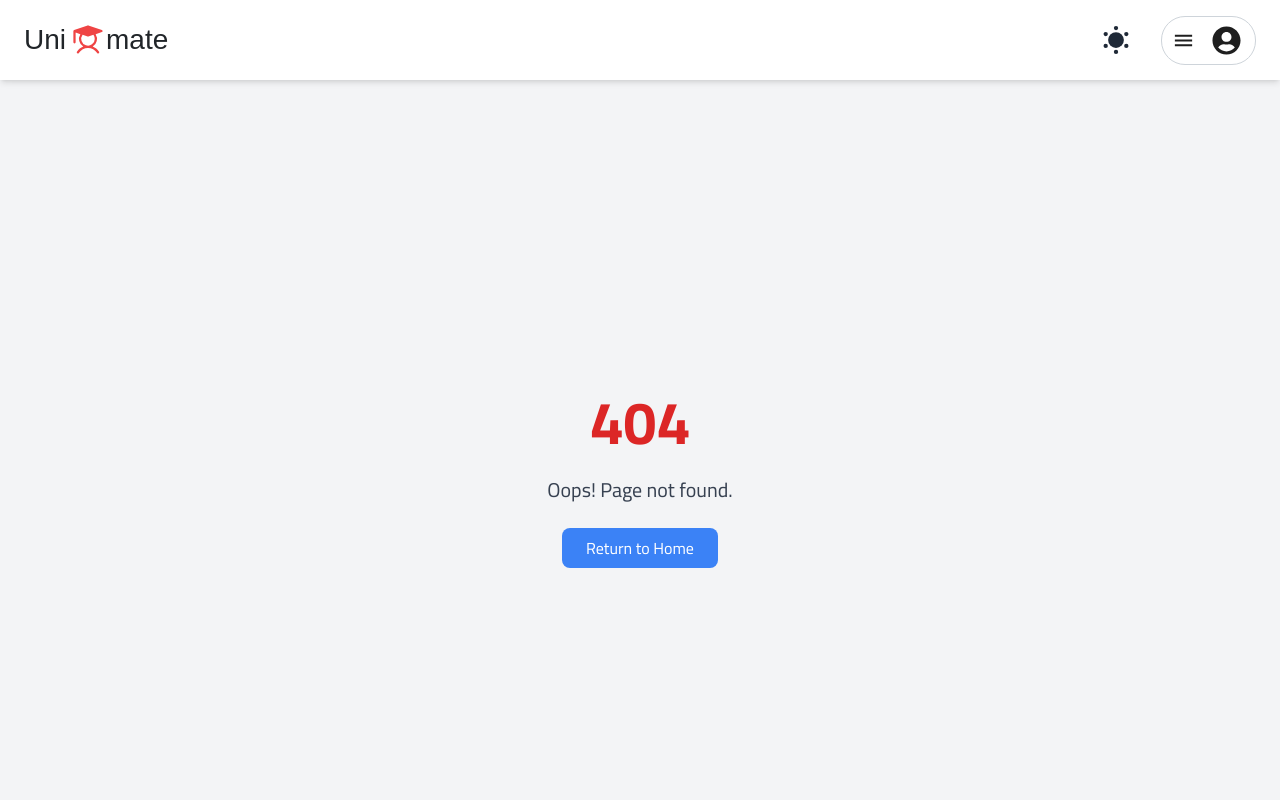
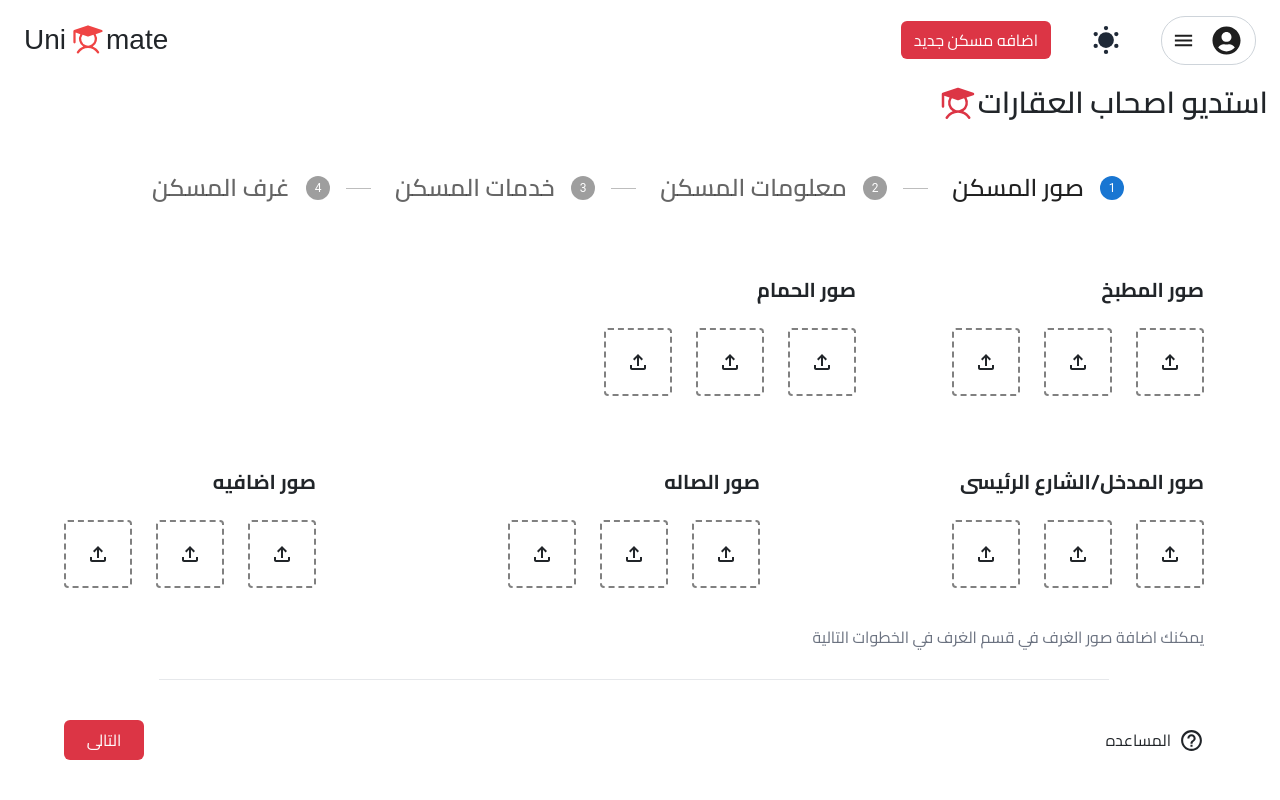
Before and after one commit to Mahmoud-Abd-Elrazek/Unimate, a React (Vite) app: page /createpost/step1 in a window 1280 px wide. Before the commit this address had no page. Shown: the top 800 px of the page. Built offline with nearby package versions, Linux system fonts and the light colour scheme; a web font is replaced by a local one.

Commit message:
add the pages of creating post the four steps and coded the first step page code

```diff
--- a/package.json
+++ b/package.json
@@ -10,10 +10,13 @@
     "preview": "vite preview"
   },
   "dependencies": {
+    "@emotion/react": "^11.14.0",
+    "@emotion/styled": "^11.14.0",
     "@fortawesome/fontawesome-svg-core": "^6.7.2",
     "@fortawesome/free-solid-svg-icons": "^6.7.2",
     "@fortawesome/react-fontawesome": "^0.2.2",
     "@hookform/resolvers": "^4.1.3",
+    "@mui/material": "^7.0.2",
     "bootstrap": "^5.3.4",
     "lucide-react": "^0.487.0",
     "rc-slider": "^11.1.8",
--- a/src/App.tsx
+++ b/src/App.tsx
@@ -1,5 +1,5 @@
 // import React from 'react'
-import { BrowserRouter as Router, Routes, Route,Navigate } from 'react-router-dom'
+import { BrowserRouter as Router, Routes, Route, Navigate } from 'react-router-dom'
 // pages
 import Home from "./pages/home/home"
 import Rooms from './pages/rooms/rooms'
@@ -15,7 +15,6 @@ import Help from './pages/Help/help'
 
 import RoomDetails from './pages/RoomDetails/roomDetails'
 
-
 import ApartmentCard from './components/ApartmentCard/ApartmentCard'
 import Profile from './pages/Profile/profile'
 import AuthorLayout from './pages/AuthorLayout/authorLayout'
@@ -26,8 +25,12 @@ import Gallery from './pages/image_details/image_details'
 import UnauthorizedPage from './pages/UnauthorizedPage/UnauthorizedPage'
 import Reservation_requests_Owner from './pages/Reservation_requests_Owner/reservation_requests_Owner'
 import My_Money_transactions from './pages/My_Money_transactions/my_Money_transactions'
-import My_real_estate from './pages/my_real_estate/my_real_estate'
-
+import My_real_estate from './pages/My_properties/my_real_estate'
+import CreatePost from './pages/CreatePost/createPost'
+import Step1 from './pages/CreatePost/step1'
+import Step2 from './pages/CreatePost/step2'
+import Step3 from './pages/CreatePost/step3'
+import Step4 from './pages/CreatePost/step4'
 // App component  to wrap all routes and components in a Router and Routes
 export default function App() {
   return (
@@ -38,32 +41,41 @@ export default function App() {
 
         <Routes>
           <Route path="/" element={<Home />} />
-          <Route   path="/rooms" element={<Rooms />} />
+          <Route path="/rooms" element={<Rooms />} />
           //auth
           <Route path="/SignIn" element={<SigninCard />} />
           <Route path='/register' element={<Register />} />
           <Route path='/signout' element={<SignOutCard />} />
-          <Route path='/unauthorized' element={<UnauthorizedPage/>} />
+          <Route path='/unauthorized' element={<UnauthorizedPage />} />
           // room detials
-          <Route path='/img_details' element={<Gallery/>}/>
+          <Route path='/img_details' element={<Gallery />} />
           <Route path='/ApartmentCard' element={<ApartmentCard />} />
 
           //this route for the user page profile and the owner page profile
           <Route path='/auther/*' element={<AuthorLayout />} >
           // this route make the profile page is the default page that show when go to url /auther
-          <Route index element={<Navigate to="profile" replace/>}/>
-            <Route path="profile"  element={<Profile />} />
+            <Route index element={<Navigate to="profile" replace />} />
+            <Route path="profile" element={<Profile />} />
             <Route path="favorites" element={<Favorites />} />
             <Route path='help' element={<Help />} />
-            <Route path='editprofile' element={<EditProfilepage/>}/>
-            <Route  path='myreservations' element={<My_reservations/>}/>//
-            <Route path='personalreviews' element={<Personal_Reviews/>}/>
-            <Route path='my_real_estate' element={<My_real_estate/>}/> //this route for the owner
-            <Route path='reservation_requests_Owner' element={<Reservation_requests_Owner/>}/> //this route for the owner
-            <Route path='my_money_transactions' element={<My_Money_transactions/>}/> //this route for the owner
+            <Route path='editprofile' element={<EditProfilepage />} />
+            <Route path='myreservations' element={<My_reservations />} />//
+            <Route path='personalreviews' element={<Personal_Reviews />} />
+            <Route path='my_real_estate' element={<My_real_estate />} /> //this route for the owner
+            <Route path='reservation_requests_Owner' element={<Reservation_requests_Owner />} /> //this route for the owner
+            <Route path='my_money_transactions' element={<My_Money_transactions />} /> //this route for the owner
           </Route>
 
           <Route path='/roomdetails' element={<RoomDetails />} />
+
+          <Route path='/createpost' element={<CreatePost />}>
+            <Route index element={<Navigate to="step1" replace />} />
+            <Route path='step1' element={<Step1 />} />
+            <Route path='step2' element={<Step2 />} />
+            <Route path='step3' element={<Step3 />} />
+            <Route path='step4' element={<Step4 />} />
+          </Route>
+
           <Route path='/help' element={<Help />} />
           <Route path='*' element={<NotFound />} />
         </Routes>
--- /dev/null
+++ b/src/components/StepperNav/StepperNav.tsx
@@ -0,0 +1,30 @@
+import React from 'react';
+import { Stepper, Step, StepLabel, Box } from '@mui/material';
+import { useLocation, useNavigate } from 'react-router-dom';
+
+const steps = ['صور المسكن','معلومات المسكن','خدمات المسكن','غرف المسكن'];
+steps.reverse();
+const paths = ['/createpost/step1', '/createpost/step2', '/createpost/step3','/createpost/step4'];
+
+const StepperNav: React.FC = () => {
+  const location = useLocation();
+  const navigate = useNavigate();
+  const activeStep = paths.indexOf(location.pathname);
+
+  return (
+    <Box sx={{ width: '100%', direction: 'rtl' }}>
+      <Stepper activeStep={activeStep}>
+        {[...steps].reverse().map((label, index) => {
+          const stepIndex = steps.length - 1 - index; // reverse index
+          return (
+            <Step key={label} onClick={() => navigate(paths[stepIndex])} className=''>
+              <StepLabel className='text-2xl '><div className='m-3 font-semibold text-2xl'>{label}</div></StepLabel>
+            </Step>
+          );
+        })}
+      </Stepper>
+    </Box>
+  );
+};
+
+export default StepperNav;
--- /dev/null
+++ b/src/components/UploadPhoto/uploadPhoto.tsx
@@ -0,0 +1,66 @@
+import React, { useRef } from 'react';
+import { MdOutlineFileUpload } from 'react-icons/md';
+
+const UploadPhoto: React.FC = () => {
+  const fileInputRef = useRef<HTMLInputElement | null>(null);
+
+  const handleUploadClick = () => {
+    if (fileInputRef.current) {
+      fileInputRef.current.click(); // Trigger the file input click
+    }
+  };
+
+  const handleFileChange = (event: React.ChangeEvent<HTMLInputElement>) => {
+    const files = event.target.files;
+    if (files && files.length > 0) {
+      const file = files[0];
+      console.log('Selected file:', file);
+      // You can handle the file upload here
+    }
+  };
+
+  return (
+    <div style={styles.container}>
+      <input
+        type="file"
+        accept="image/*"
+        ref={fileInputRef}
+        onChange={handleFileChange}
+        style={styles.input}
+      />
+      <div style={styles.uploadButton} onClick={handleUploadClick}>
+        <div style={styles.icon}><MdOutlineFileUpload/></div>
+      </div>
+    </div>
+  );
+};
+
+const styles = {
+  container: {
+    display: 'flex',
+    alignItems: 'center',
+    cursor: 'pointer',
+  },
+  input: {
+    display: 'none', // Hide the file input
+  },
+  uploadButton: {
+    border: '2px dashed grey',
+    borderRadius: '4px',
+    padding: '20px',
+    textAlign: 'center' as const,
+    display: 'flex',
+    flexDirection: 'column' as const,
+    alignItems: 'center',
+    justifyContent: 'center',
+  },
+  icon: {
+    fontSize: '24px',
+  },
+  text: {
+    marginTop: '5px',
+    fontSize: '16px',
+  },
+};
+
+export default UploadPhoto;
--- a/src/components/navbar/navbar.tsx
+++ b/src/components/navbar/navbar.tsx
@@ -15,7 +15,7 @@ export default function NavBar() {
     const [isMenuOpen, setIsMenuOpen] = useState(false);
 
     return (
-        <div className='px-4 md:px-10 m-0 h-[80px] w-full flex justify-between items-center fixed top-0 bg-white z-50 shadow-md' >
+        <div className='px-4 md:px-10 m-0 h-[80px] w-full flex justify-between items-center ' >
             {/* Logo */}
             <Link to='/' className='flex flex-wrap justify-center items-center text-center text-[#212529] cursor-pointer'>
 
@@ -32,8 +32,9 @@ export default function NavBar() {
             </div>
 
             {/* nav-bar right side */}
-            <div className='flex justify-between items-center gap-[30px]'>
+            <div className='flex justify-between items-center gap-[40px]'>
                 {/* lang & theme icons */}
+                <Link to='/createpost' className="btn MainColorBG text-white ">اضافه مسكن جديد</Link>
                 <div className="flex justify-between items-center gap-[25px]">
                     <ThemeToggle />
                 </div>
--- /dev/null
+++ b/src/pages/CreatePost/createPost.tsx
@@ -0,0 +1,22 @@
+// pages/create-post/CreatePost.tsx
+import React from 'react';
+import { Outlet } from 'react-router-dom';
+import StepperNav from '../../components/StepperNav/StepperNav';
+import { Box } from '@mui/material';
+import { PiStudentFill } from 'react-icons/pi';
+
+const CreatePost: React.FC = () => {
+  return (
+    <div className=' min-h-screen mt-1 mr-3' dir='rtl'>
+      <h1 className='text-3xl font-semibold text-right flex'>استديو اصحاب العقارات <span><PiStudentFill className='w-10 h-10 MainColorText'/></span></h1>
+    <Box sx={{ p: 4 }} className="">
+      <div className='mx-24 '>
+      <StepperNav />
+      </div>
+      <Outlet />
+    </Box>
+    </div>
+  );
+};
+
+export default CreatePost;
--- /dev/null
+++ b/src/pages/CreatePost/step1.tsx
@@ -0,0 +1,84 @@
+
+import { useNavigate } from 'react-router-dom';
+import UploadPhoto from '../../components/UploadPhoto/uploadPhoto';
+import { Link } from 'react-router-dom';
+import { MdHelpOutline } from 'react-icons/md';
+const StepOne: React.FC = () => {
+  const navigate = useNavigate();
+
+  return (
+    <div style={{ padding: '2rem' }} >
+      {/* the first div the photos of bathroom and the kitchen */}
+      <div className=' flex justify-start items-center' >
+        {/* the kitchen room div */}
+        <div className='' dir='rtl'>
+          <h1 className='text-right my-4 text-xl font-bold'>صور المطبخ</h1>
+          <div className=' flex  gap-4'>
+            <UploadPhoto />
+            <UploadPhoto />
+            <UploadPhoto />
+          </div>
+        </div>
+        {/* the pathroom div */}
+        <div className='mr-24' dir='rtl'>
+          <h1 className='text-right my-4 text-xl font-bold'>صور الحمام</h1>
+          <div className=' flex  gap-4'>
+            <UploadPhoto />
+            <UploadPhoto />
+            <UploadPhoto />
+          </div>
+        </div>
+      </div>
+      {/* the second dev  */}
+      <div className=' flex justify-between items-center mt-5' >
+        {/* الشارع الرئيسى */}
+        <div className='' dir='rtl'>
+          <h1 className='text-right my-4 text-xl font-bold'>صور المدخل/الشارع الرئيسى</h1>
+          <div className=' flex  gap-4'>
+            <UploadPhoto />
+            <UploadPhoto />
+            <UploadPhoto />
+          </div>
+        </div>
+        {/* الصاله */}
+        <div className='' dir='rtl'>
+          <h1 className='text-right my-4 text-xl font-bold'>صور الصاله</h1>
+          <div className=' flex  gap-4'>
+            <UploadPhoto />
+            <UploadPhoto />
+            <UploadPhoto />
+          </div>
+        </div>
+        {/* صور اضافيه (اختيارى) */}
+        <div className='' dir='rtl'>
+          <h1 className='text-right my-4 text-xl font-bold'>صور اضافيه</h1>
+          <div className=' flex  gap-4'>
+            <UploadPhoto />
+            <UploadPhoto />
+            <UploadPhoto />
+          </div>
+        </div>
+
+      </div>
+      {/* the third div  */}
+      <h1 className=' text-gray-500 text-right mt-10' >
+
+      يمكنك اضافة صور الغرف في قسم الغرف في الخطوات التالية
+      </h1>
+      <hr className="border-t border-gray-400 w-5/6 mx-auto my-8" />
+      <div className='mt-10 flex justify-between items-center' >
+        <Link to='/auther/help' className="flex justify-end">
+          <span className="">
+            <MdHelpOutline className="IconSize" />
+          </span>
+          المساعده
+        </Link>
+        <button  onClick={() => navigate('/createpost/step2')} className='MainColorBG text-white w-20 h-10 rounded-md'>
+          التالى
+        </button>
+      </div>
+    </div>
+  );
+};
+
+export default StepOne;
--- /dev/null
+++ b/src/pages/CreatePost/step2.tsx
@@ -0,0 +1,18 @@
+import { Button } from '@mui/material';
+import { useNavigate } from 'react-router-dom';
+
+const StepTwo: React.FC = () => {
+  const navigate = useNavigate();
+
+  return (
+    <div style={{ padding: '2rem' }}>
+      <h2>Step 2: Contact Info</h2>
+      <Button onClick={() => navigate('/createpost')}>Back</Button>{' '}
+      <Button variant="contained" onClick={() => navigate('/createpost/step3')}>
+        Next
+      </Button>
+    </div>
+  );
+};
+
+export default StepTwo;
--- /dev/null
+++ b/src/pages/CreatePost/step3.tsx
@@ -0,0 +1,22 @@
+import { Button } from '@mui/material';
+import { useNavigate } from 'react-router-dom';
+
+const StepThree: React.FC = () => {
+  const navigate = useNavigate();
+
+  return (
+    <div style={{ padding: '2rem' }}>
+      <h2>Step 3: Confirm</h2>
+      <Button onClick={() => navigate('/createpost/step2')}>Back</Button>{' '}
+
+      <Button
+        variant="contained"
+        onClick={() => navigate('/createpost/step4')}
+      >
+        Next
+      </Button>
+    </div>
+  );
+};
+
+export default StepThree;
--- /dev/null
+++ b/src/pages/CreatePost/step4.tsx
@@ -0,0 +1,16 @@
+import { Button } from '@mui/material';
+
+export default function Step4() {
+  return (
+    <div>
+      this is step 4
+      <Button
+        variant="contained"
+        color="success"
+        onClick={() => alert('Form submitted!')}
+      >
+        Finish
+      </Button>
+    </div>
+  )
+}
```
Also changed, not shown: src/pages/My_properties/my_real_estate.tsx (renamed from src/pages/my_real_estate/my_real_estate.tsx), 1 other file (tests, documents, lock files or other folders).
